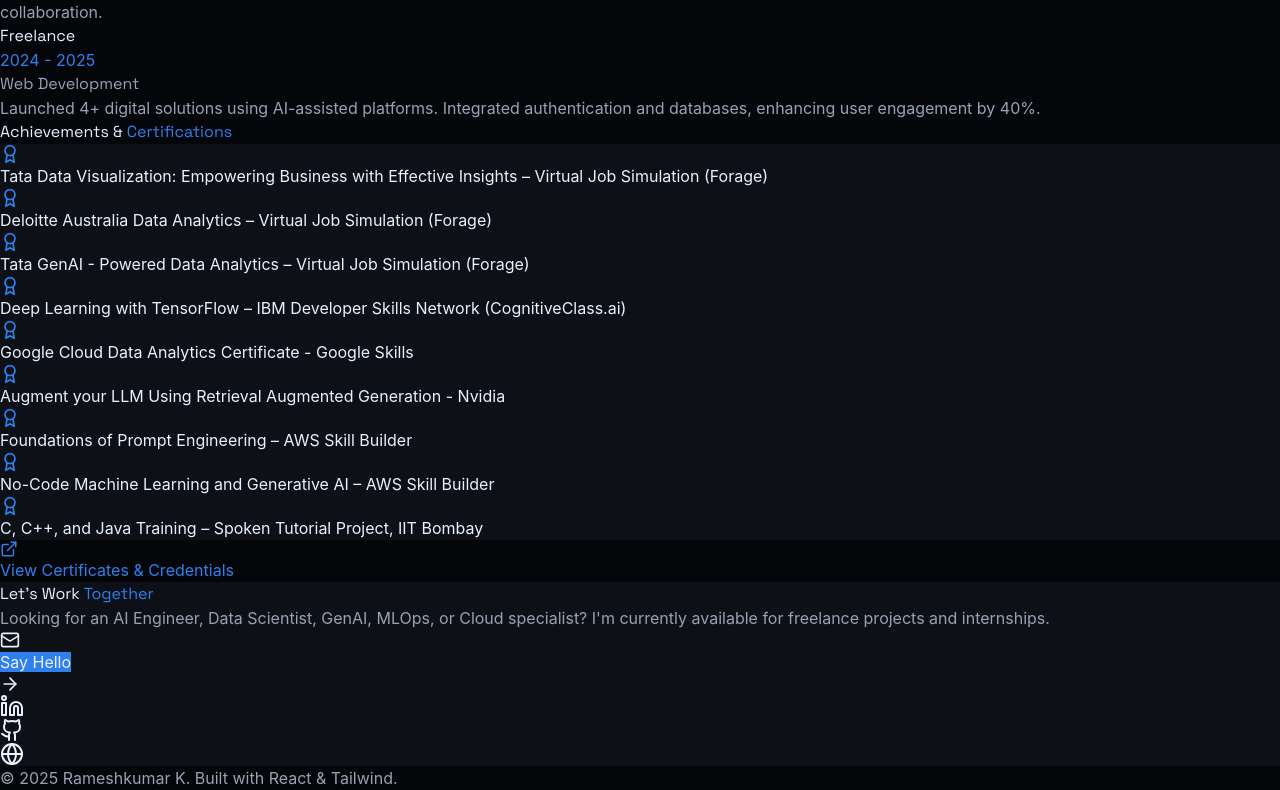
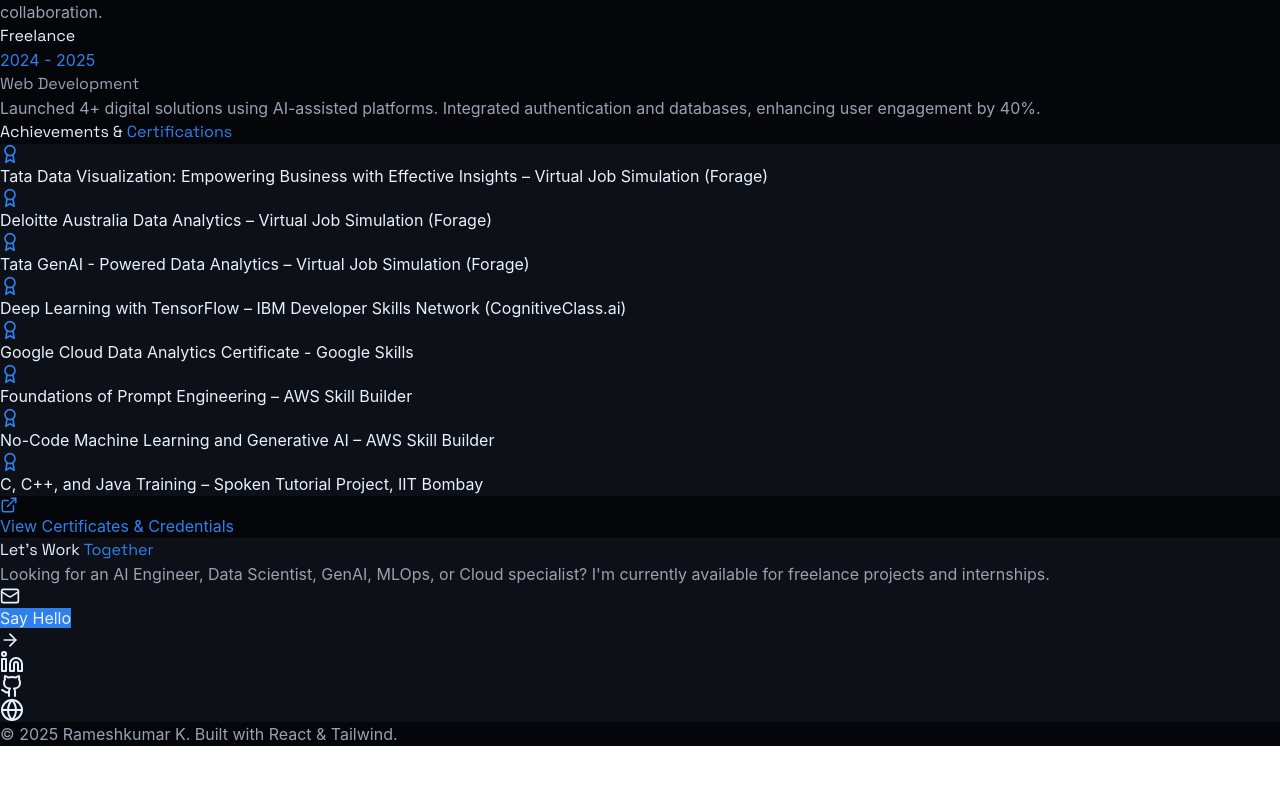
Before and after one commit to rameshkumark24/My-Portfolio, a React (Vite) app: page / in a window 1280 px wide. Shown: the part 2117-2907 px from the top of the page. After the commit the page ends 2863 px from the top, so only its background shows below. Built offline with nearby package versions, Linux system fonts and the light colour scheme; the HTML template or start-up script is replaced by a standard one; a web font is replaced by a local one.

Commit message:
Remove Nvidia course from course list
Removed 'Augment your LLM Using Retrieval Augmented Generation - Nvidia' from the list of courses.

```diff
--- a/src/App.jsx
+++ b/src/App.jsx
@@ -145,7 +145,6 @@ const RESUME_DATA = {
     "Tata GenAI - Powered Data Analytics – Virtual Job Simulation (Forage)",
     "Deep Learning with TensorFlow – IBM Developer Skills Network (CognitiveClass.ai)",
     "Google Cloud Data Analytics Certificate - Google Skills",
-    "Augment your LLM Using Retrieval Augmented Generation - Nvidia",
     "Foundations of Prompt Engineering – AWS Skill Builder",
     "No-Code Machine Learning and Generative AI – AWS Skill Builder",
     "C, C++, and Java Training – Spoken Tutorial Project, IIT Bombay"
```
